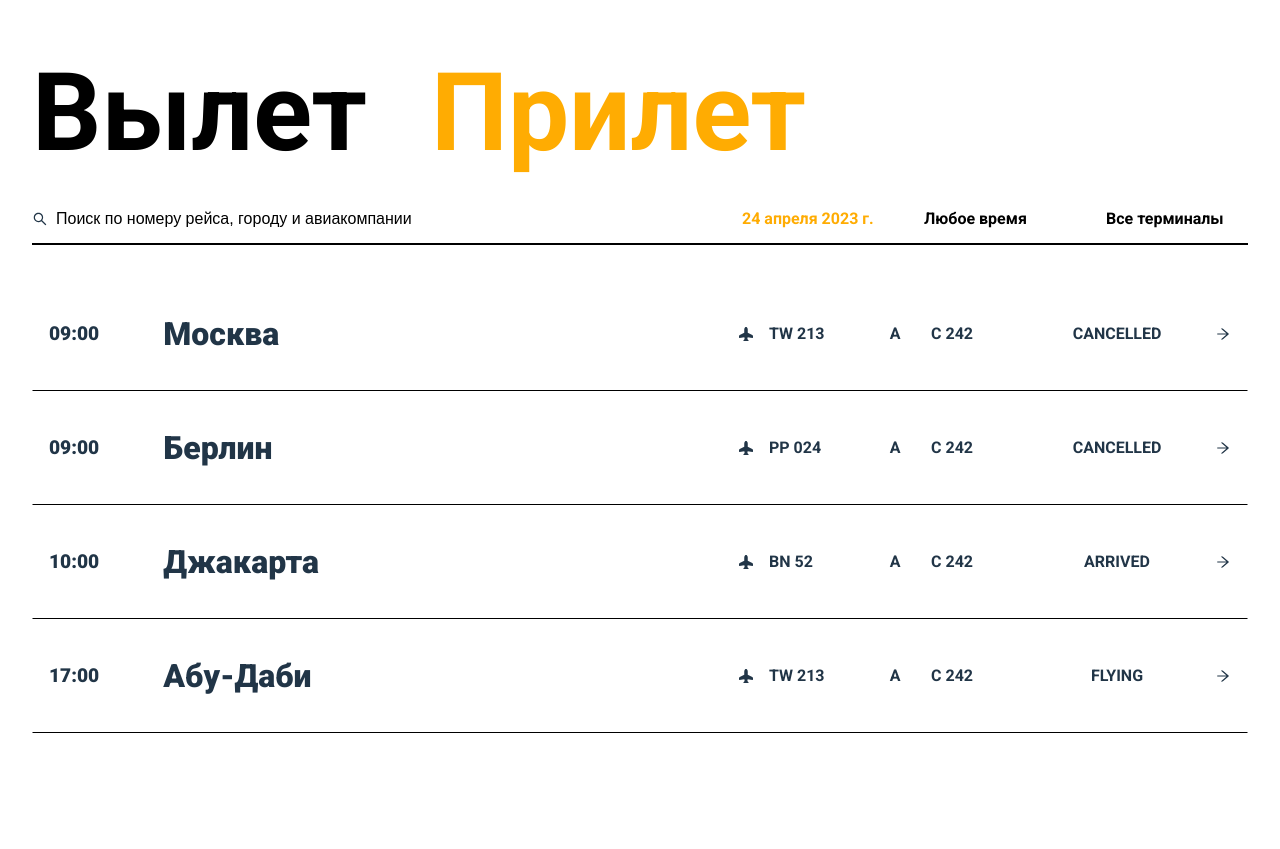
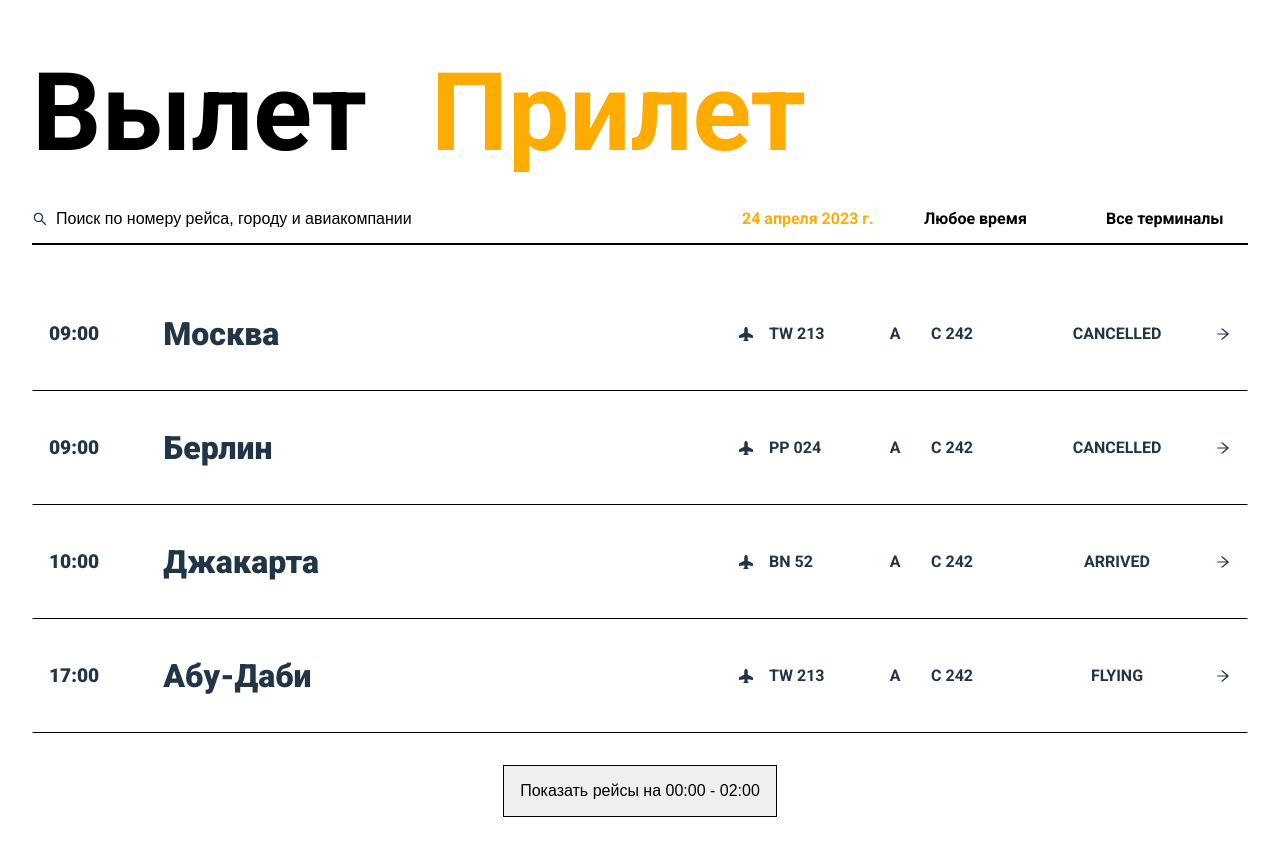
Before and after one commit to Daniellios/noum, a React (Vite) app: page /arrival in a window 1280 px wide. Before the commit the page ends 800 px from the top, so only its background shows below. Built offline with nearby package versions, Linux system fonts and the light colour scheme.

Commit message:
feat: select next time range button

```diff
--- a/src/components/Filter/Filter.tsx
+++ b/src/components/Filter/Filter.tsx
@@ -27,7 +27,6 @@ const Filter = () => {
   const boardFilters = useSelector(currentBoardFilters);
 
   const [selectDateValue, setSelectDatevalue] = useState<string>(today);
-  const [selectTimeValue, setSelectTimeValue] = useState<string>("");
   const [selectTerminalValue, setSelectTerminalValue] =
     useState<Terminal>("ALL");
 
@@ -45,17 +44,17 @@ const Filter = () => {
         query: debounceSearch,
         selected_date: selectDateValue,
         selected_terminal: selectTerminalValue,
-        selected_time_range: selectTimeValue,
+        selected_time_range: boardFilters.selected_time_range,
       })
     );
     dispatch(applyFilters());
     dispatch(filterBySearch());
   }, [
+    boardFilters.selected_time_range,
     debounceSearch,
     dispatch,
     selectDateValue,
     selectTerminalValue,
-    selectTimeValue,
   ]);
 
   const handleSearchInputChange = (
@@ -78,7 +77,12 @@ const Filter = () => {
 
   const handleSelectTimeChange = (e: React.ChangeEvent<HTMLSelectElement>) => {
     const selectedRange = e.currentTarget.value;
-    setSelectTimeValue(selectedRange);
+    dispatch(
+      changeBoardFilters({
+        ...boardFilters,
+        selected_time_range: selectedRange,
+      })
+    );
   };
 
   const handleSelectTerminalChange = (
@@ -122,7 +126,9 @@ const Filter = () => {
         <Select
           value={boardFilters.selected_time_range}
           name="timeSpan"
-          isDefaultValue={selectTimeValue === "" ? true : false}
+          isDefaultValue={
+            boardFilters.selected_time_range === "" ? true : false
+          }
           id="time"
           onChangeHandle={handleSelectTimeChange}
         ></Select>
--- a/src/components/FlightsTable/FlightsTable.tsx
+++ b/src/components/FlightsTable/FlightsTable.tsx
@@ -20,6 +20,7 @@ import { BsFillAirplaneFill } from "react-icons/bs";
 import { convertHourFormat } from "../../helpers/convertToHourFormat";
 import { AiOutlineArrowRight } from "react-icons/ai";
 import { useNavigate } from "react-router-dom";
+import SelectNextTimeSpan from "../../components/Select/SelectNextTimeSpan";
 
 const FlightsTable: React.FC = () => {
   const flights = useSelector(selectDisplayedFlights);
@@ -67,6 +68,8 @@ const FlightsTable: React.FC = () => {
       ) : (
         <h1>По вашему запросу ничего не найдено.</h1>
       )}
+
+      <SelectNextTimeSpan></SelectNextTimeSpan>
     </FlightTable>
   );
 };
--- /dev/null
+++ b/src/components/Select/SelectNextTimeSpan.tsx
@@ -0,0 +1,57 @@
+import { selectTimes } from "../../constants/data-placeholder";
+import { useEffect, useState } from "react";
+import { useDispatch, useSelector } from "react-redux";
+import {
+  applyFilters,
+  filterBySearch,
+  changeBoardFilters,
+  currentBoardFilters,
+} from "../../redux/slices/flightsSlice";
+import { SelectNextTimeSpanButton } from "./SelectStyles";
+import { ITimeSelectorValues } from "../../helpers/populateDayHours";
+
+const SelectNextTimeSpan = () => {
+  const dispatch = useDispatch();
+
+  const boardFilters = useSelector(currentBoardFilters);
+
+  const [nextTimeSpan, setNextTimeSpan] = useState<ITimeSelectorValues>({
+    displayValue: "",
+    range: [" "],
+  });
+
+  useEffect(() => {
+    const calculateNextTimeSpan = () => {
+      for (let i = 0; i < selectTimes.length - 1; i++) {
+        const isEqualCurrentRange =
+          selectTimes[i].range.join(",") === boardFilters.selected_time_range;
+
+        if (isEqualCurrentRange && i < selectTimes.length) {
+          console.log(selectTimes[i + 1]);
+
+          setNextTimeSpan(selectTimes[i + 1]);
+        }
+      }
+    };
+    calculateNextTimeSpan();
+  }, [boardFilters.selected_time_range]);
+
+  const showNextTimeSpan = () => {
+    dispatch(
+      changeBoardFilters({
+        ...boardFilters,
+        selected_time_range: nextTimeSpan.range.join(","),
+      })
+    );
+    dispatch(applyFilters());
+    dispatch(filterBySearch());
+  };
+
+  return (
+    <SelectNextTimeSpanButton onClick={() => showNextTimeSpan()}>
+      Показать рейсы на {nextTimeSpan?.displayValue}
+    </SelectNextTimeSpanButton>
+  );
+};
+
+export default SelectNextTimeSpan;
--- a/src/components/Select/SelectStyles.ts
+++ b/src/components/Select/SelectStyles.ts
@@ -33,3 +33,18 @@ export const SelectInput = styled.select<SelectOption>`
 export const SelectOption = styled.option`
   color: ${(props) => props.theme.colors.black};
 `;
+
+export const SelectNextTimeSpanButton = styled.button`
+  text-align: center;
+  margin-top: 2rem;
+  padding: 1rem;
+  border: 1px solid black;
+
+  transition: all 0.2s ease-in-out;
+  &:hover {
+    cursor: pointer;
+    -webkit-box-shadow: 4px 4px 0px 0px rgba(255, 172, 2, 0.95);
+    -moz-box-shadow: 4px 4px 0px 0px rgba(255, 172, 2, 0.95);
+    box-shadow: 4px 4px 0px 0px rgba(255, 172, 2, 0.95);
+  }
+`;
```
